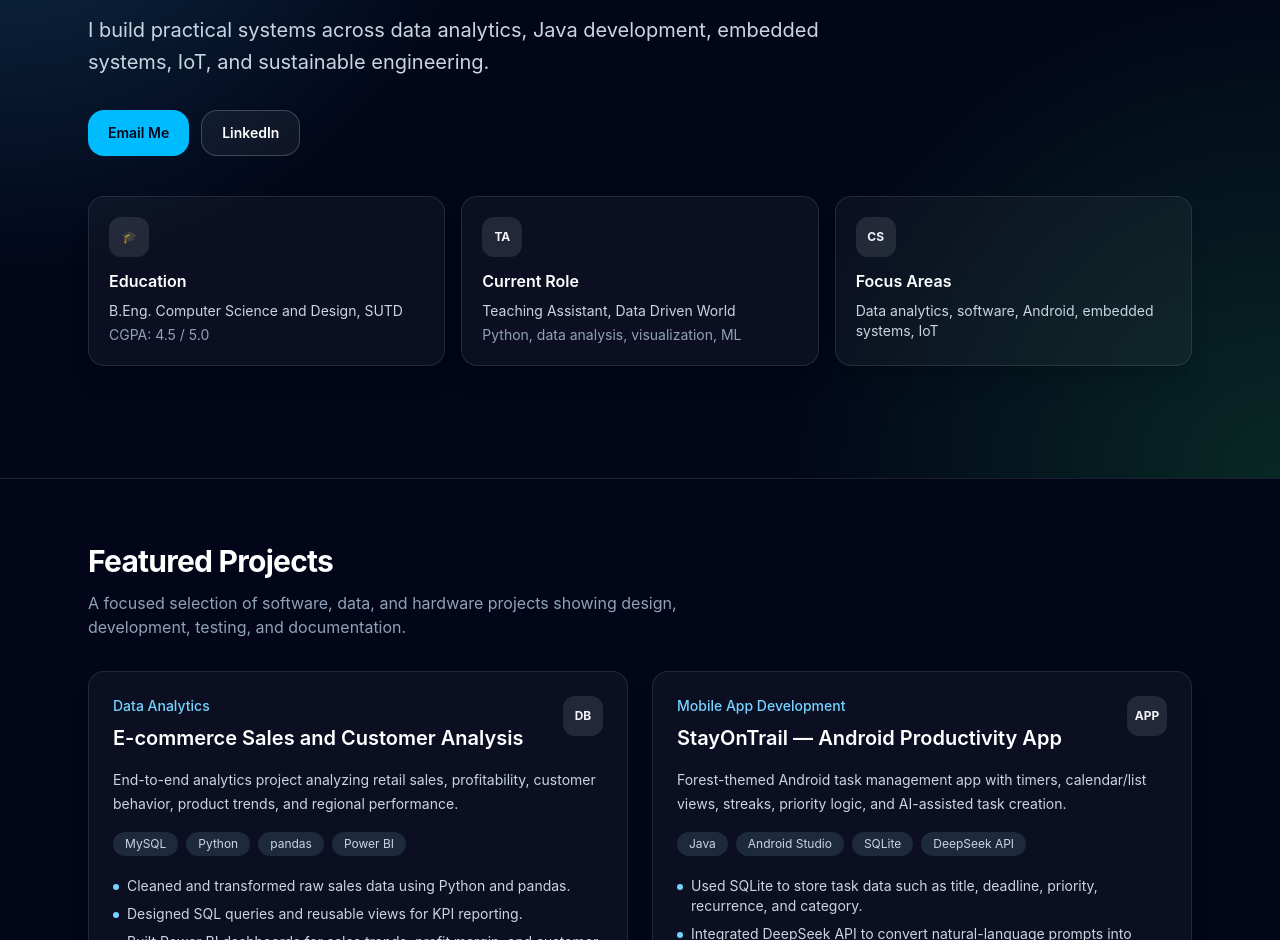
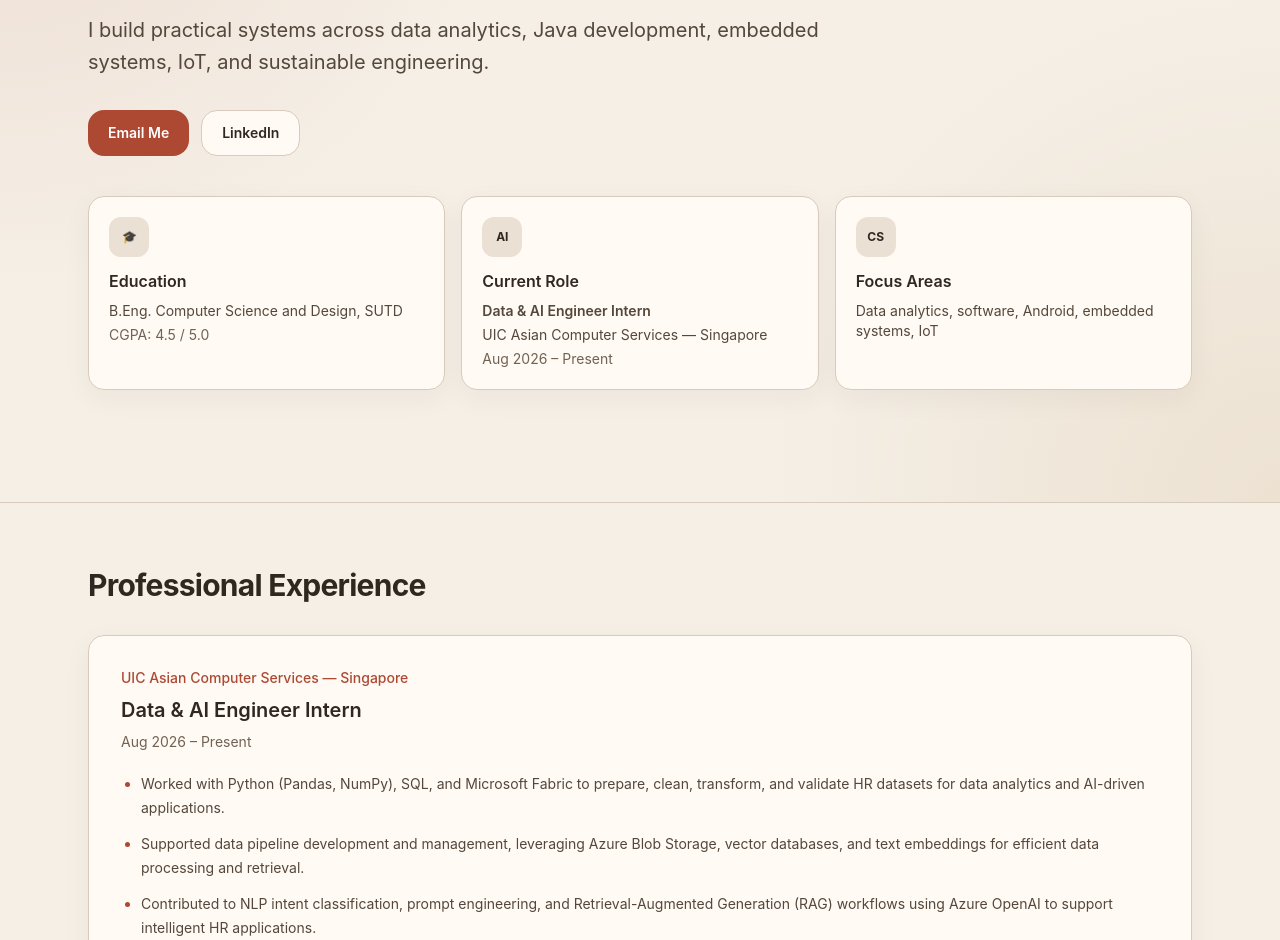
Before and after one commit to Rajapanreturns/bharath-portfolio, a React (Vite) app: page / in a window 1280 px wide. Shown: the part 232-1172 px from the top of the page. Built offline with nearby package versions, Linux system fonts and the light colour scheme.

Commit message:
Refresh portfolio theme and add UIC internship experience

```diff
--- a/src/App.jsx
+++ b/src/App.jsx
@@ -1,5 +1,3 @@
-import React from "react";
-
 const PROJECTS = [
   {
     title: "E-commerce Sales and Customer Analysis",
@@ -115,19 +113,19 @@ runPortfolioTests();
 function SectionTitle({ title, subtitle }) {
   return (
     <div>
-      <h2 className="text-3xl font-bold tracking-tight text-white">{title}</h2>
-      {subtitle ? <p className="mt-3 max-w-2xl text-slate-400">{subtitle}</p> : null}
+      <h2 className="text-3xl font-bold tracking-tight text-ink">{title}</h2>
+      {subtitle ? <p className="mt-3 max-w-2xl text-muted">{subtitle}</p> : null}
     </div>
   );
 }
 
 function Card({ children, className = "" }) {
-  return <div className={`rounded-2xl border border-white/10 bg-white/[0.04] shadow-xl ${className}`}>{children}</div>;
+  return <div className={`rounded-2xl border border-line bg-surface shadow-[0_8px_28px_rgba(48,40,32,0.05)] ${className}`}>{children}</div>;
 }
 
 function TextIcon({ children }) {
   return (
-    <span className="inline-flex h-10 w-10 shrink-0 items-center justify-center rounded-xl bg-white/10 text-xs font-bold text-slate-100">
+    <span className="inline-flex h-10 w-10 shrink-0 items-center justify-center rounded-xl bg-sand-deep text-xs font-bold text-ink">
       {children}
     </span>
   );
@@ -135,12 +133,12 @@ function TextIcon({ children }) {
 
 function ButtonLink({ href, children, variant = "primary", external = false }) {
   const baseClasses =
-    "inline-flex items-center justify-center gap-2 rounded-2xl px-5 py-3 text-sm font-semibold transition focus:outline-none focus:ring-2 focus:ring-sky-300";
+    "inline-flex items-center justify-center gap-2 rounded-2xl px-5 py-3 text-sm font-semibold transition focus:outline-none focus:ring-2 focus:ring-accent focus:ring-offset-2 focus:ring-offset-sand";
 
   const variantClasses = {
-    primary: "bg-sky-400 text-slate-950 hover:bg-sky-300",
-    secondary: "bg-white text-slate-950 hover:bg-slate-200",
-    outline: "border border-white/20 bg-white/5 text-white hover:bg-white/10"
+    primary: "bg-accent text-white hover:bg-accent-hover",
+    secondary: "bg-surface text-ink hover:bg-surface-hover",
+    outline: "border border-line bg-surface text-ink hover:bg-surface-hover"
   };
 
   return (
@@ -157,29 +155,29 @@ function ButtonLink({ href, children, variant = "primary", external = false }) {
 
 function ProjectCard({ project }) {
   return (
-    <Card className="h-full p-6 transition hover:bg-white/[0.07]">
+    <Card className="h-full p-6 transition hover:bg-surface-hover">
       <div className="flex items-start justify-between gap-4">
         <div>
-          <p className="text-sm font-medium text-sky-300">{project.category}</p>
-          <h3 className="mt-2 text-xl font-semibold text-white">{project.title}</h3>
+          <p className="text-sm font-medium text-accent">{project.category}</p>
+          <h3 className="mt-2 text-xl font-semibold text-ink">{project.title}</h3>
         </div>
         <TextIcon>{project.icon}</TextIcon>
       </div>
 
-      <p className="mt-4 text-sm leading-6 text-slate-300">{project.description}</p>
+      <p className="mt-4 text-sm leading-6 text-body">{project.description}</p>
 
       <div className="mt-4 flex flex-wrap gap-2">
         {project.tools.map((tool) => (
-          <span key={tool} className="rounded-full bg-slate-800 px-3 py-1 text-xs text-slate-300">
+          <span key={tool} className="rounded-full bg-sand-deep px-3 py-1 text-xs text-body">
             {tool}
           </span>
         ))}
       </div>
 
-      <ul className="mt-5 space-y-2 text-sm text-slate-300">
+      <ul className="mt-5 space-y-2 text-sm text-body">
         {project.highlights.map((item) => (
           <li key={item} className="flex gap-2">
-            <span className="mt-2 h-1.5 w-1.5 shrink-0 rounded-full bg-sky-300" />
+            <span className="mt-2 h-1.5 w-1.5 shrink-0 rounded-full bg-accent" />
             <span>{item}</span>
           </li>
         ))}
@@ -190,7 +188,7 @@ function ProjectCard({ project }) {
           href={project.link}
           target="_blank"
           rel="noreferrer"
-          className="mt-5 inline-flex items-center gap-2 text-sm font-medium text-sky-300 hover:text-sky-200"
+          className="mt-5 inline-flex items-center gap-2 text-sm font-medium text-accent hover:text-accent-hover"
         >
           View GitHub repository <span aria-hidden="true">↗</span>
         </a>
@@ -201,17 +199,17 @@ function ProjectCard({ project }) {
 
 export default function PortfolioWebsite() {
   return (
-    <main className="min-h-screen bg-slate-950 text-slate-100">
-      <section className="relative overflow-hidden border-b border-white/10">
-        <div className="absolute inset-0 bg-[radial-gradient(circle_at_top_left,rgba(56,189,248,0.25),transparent_35%),radial-gradient(circle_at_bottom_right,rgba(34,197,94,0.18),transparent_35%)]" />
+    <main className="min-h-screen bg-sand text-ink">
+      <section className="relative overflow-hidden border-b border-line">
+        <div className="absolute inset-0 bg-[radial-gradient(circle_at_top_left,rgba(173,73,51,0.12),transparent_35%),radial-gradient(circle_at_bottom_right,rgba(194,156,105,0.16),transparent_35%)]" />
 
         <div className="relative mx-auto flex max-w-6xl flex-col gap-10 px-6 py-20 md:py-28">
           <div className="max-w-3xl">
-            <p className="mb-4 inline-flex rounded-full border border-sky-400/30 bg-sky-400/10 px-4 py-2 text-sm text-sky-200">
+            <p className="mb-4 inline-flex rounded-full border border-accent/25 bg-accent/10 px-4 py-2 text-sm text-accent">
               Computer Science and Design Undergraduate • SUTD
             </p>
-            <h1 className="text-4xl font-bold tracking-tight text-white md:text-6xl">Bharath Rajeev</h1>
-            <p className="mt-5 text-xl leading-8 text-slate-300">
+            <h1 className="text-4xl font-bold tracking-tight text-ink md:text-6xl">Bharath Rajeev</h1>
+            <p className="mt-5 text-xl leading-8 text-body">
               I build practical systems across data analytics, Java development, embedded systems, IoT, and sustainable engineering.
             </p>
 
@@ -226,25 +224,53 @@ export default function PortfolioWebsite() {
           <div className="grid gap-4 md:grid-cols-3">
             <Card className="p-5">
               <TextIcon>🎓</TextIcon>
-              <h3 className="mt-3 font-semibold text-white">Education</h3>
-              <p className="mt-2 text-sm text-slate-300">B.Eng. Computer Science and Design, SUTD</p>
-              <p className="mt-1 text-sm text-slate-400">CGPA: 4.5 / 5.0</p>
+              <h3 className="mt-3 font-semibold text-ink">Education</h3>
+              <p className="mt-2 text-sm text-body">B.Eng. Computer Science and Design, SUTD</p>
+              <p className="mt-1 text-sm text-muted">CGPA: 4.5 / 5.0</p>
             </Card>
 
             <Card className="p-5">
-              <TextIcon>TA</TextIcon>
-              <h3 className="mt-3 font-semibold text-white">Current Role</h3>
-              <p className="mt-2 text-sm text-slate-300">Teaching Assistant, Data Driven World</p>
-              <p className="mt-1 text-sm text-slate-400">Python, data analysis, visualization, ML</p>
+              <TextIcon>AI</TextIcon>
+              <h3 className="mt-3 font-semibold text-ink">Current Role</h3>
+              <p className="mt-2 text-sm font-semibold text-body">Data &amp; AI Engineer Intern</p>
+              <p className="mt-1 text-sm text-body">UIC Asian Computer Services — Singapore</p>
+              <p className="mt-1 text-sm text-muted">Aug 2026 – Present</p>
             </Card>
 
             <Card className="p-5">
               <TextIcon>CS</TextIcon>
-              <h3 className="mt-3 font-semibold text-white">Focus Areas</h3>
-              <p className="mt-2 text-sm text-slate-300">Data analytics, software, Android, embedded systems, IoT</p>
+              <h3 className="mt-3 font-semibold text-ink">Focus Areas</h3>
+              <p className="mt-2 text-sm text-body">Data analytics, software, Android, embedded systems, IoT</p>
             </Card>
           </div>
         </div>
+      </section>
+
+      <section className="mx-auto max-w-6xl px-6 py-16">
+        <SectionTitle title="Professional Experience" />
+        <Card className="mt-8 p-6 md:p-8">
+          <p className="text-sm font-medium text-accent">UIC Asian Computer Services — Singapore</p>
+          <h3 className="mt-2 text-xl font-semibold text-ink">Data &amp; AI Engineer Intern</h3>
+          <p className="mt-2 text-sm text-muted">Aug 2026 – Present</p>
+          <ul className="mt-5 list-disc space-y-3 pl-5 text-sm leading-6 text-body marker:text-accent">
+            <li>
+              Worked with Python (Pandas, NumPy), SQL, and Microsoft Fabric to prepare, clean, transform, and validate HR
+              datasets for data analytics and AI-driven applications.
+            </li>
+            <li>
+              Supported data pipeline development and management, leveraging Azure Blob Storage, vector databases, and text
+              embeddings for efficient data processing and retrieval.
+            </li>
+            <li>
+              Contributed to NLP intent classification, prompt engineering, and Retrieval-Augmented Generation (RAG)
+              workflows using Azure OpenAI to support intelligent HR applications.
+            </li>
+            <li>
+              Utilised Azure DevOps for sprint planning, task tracking, version control, and collaboration with engineers
+              throughout the development lifecycle.
+            </li>
+          </ul>
+        </Card>
       </section>
 
       <section className="mx-auto max-w-6xl px-6 py-16">
@@ -260,7 +286,7 @@ export default function PortfolioWebsite() {
         </div>
       </section>
 
-      <section className="border-y border-white/10 bg-white/[0.03]">
+      <section className="border-y border-line bg-sand-deep/60">
         <div className="mx-auto max-w-6xl px-6 py-16">
           <SectionTitle
             title="Technical Skills"
@@ -269,11 +295,11 @@ export default function PortfolioWebsite() {
 
           <div className="mt-8 grid gap-5 md:grid-cols-2 lg:grid-cols-4">
             {SKILLS.map((skillGroup) => (
-              <Card key={skillGroup.group} className="bg-slate-900/80 p-5">
-                <h3 className="font-semibold text-white">{skillGroup.group}</h3>
+              <Card key={skillGroup.group} className="bg-surface p-5">
+                <h3 className="font-semibold text-ink">{skillGroup.group}</h3>
                 <div className="mt-4 flex flex-wrap gap-2">
                   {skillGroup.items.map((item) => (
-                    <span key={item} className="rounded-full bg-white/10 px-3 py-1 text-xs text-slate-300">
+                    <span key={item} className="rounded-full bg-sand-deep px-3 py-1 text-xs text-body">
                       {item}
                     </span>
                   ))}
@@ -288,16 +314,16 @@ export default function PortfolioWebsite() {
         <div className="grid gap-8 md:grid-cols-[1fr_1.2fr]">
           <div>
             <SectionTitle title="Teaching & Mentoring" />
-            <p className="mt-3 text-slate-400">
+            <p className="mt-3 text-muted">
               As a Teaching Assistant for Data Driven World, I support students in Python programming, data analysis, visualization,
               introductory machine learning, and project development.
             </p>
           </div>
 
           <Card className="p-6">
-            <h3 className="text-xl font-semibold text-white">Teaching Assistant — Data Driven World</h3>
-            <p className="mt-2 text-sm text-slate-400">SUTD • May 2026 – Present</p>
-            <ul className="mt-5 space-y-3 text-sm text-slate-300">
+            <h3 className="text-xl font-semibold text-ink">Teaching Assistant — Data Driven World</h3>
+            <p className="mt-2 text-sm text-muted">SUTD • May 2026 – Present</p>
+            <ul className="mt-5 space-y-3 text-sm text-body">
               <li>Support Term 4 students in Python programming, debugging, data analysis, visualization, and introductory machine learning.</li>
               <li>Provide project consultation, helping student teams refine ideas and troubleshoot implementation issues.</li>
               <li>Conduct project check-offs to assess students’ understanding of concepts and methods applied in their projects.</li>
@@ -306,15 +332,15 @@ export default function PortfolioWebsite() {
         </div>
       </section>
 
-      <footer className="border-t border-white/10 px-6 py-10">
-        <div className="mx-auto flex max-w-6xl flex-col justify-between gap-4 text-sm text-slate-400 md:flex-row">
+      <footer className="border-t border-line px-6 py-10">
+        <div className="mx-auto flex max-w-6xl flex-col justify-between gap-4 text-sm text-muted md:flex-row">
           <p>© 2026 Bharath Rajeev. Built as a technical portfolio.</p>
           <div className="flex flex-wrap gap-4">
-            <a className="hover:text-white" href="mailto:rajeevbharath2@gmail.com">
+            <a className="hover:text-accent" href="mailto:rajeevbharath2@gmail.com">
               Email
             </a>
             <a
-              className="hover:text-white"
+              className="hover:text-accent"
               href="https://www.linkedin.com/in/bharath-rajeev-9a5b40311/"
               target="_blank"
               rel="noreferrer"
--- a/src/index.css
+++ b/src/index.css
@@ -1 +1,25 @@
 @import "tailwindcss";
+
+@theme {
+  --color-sand: #f5efe6;
+  --color-sand-deep: #eae0d3;
+  --color-surface: #fffaf4;
+  --color-surface-hover: #f8f0e5;
+  --color-ink: #302820;
+  --color-body: #54473b;
+  --color-muted: #716253;
+  --color-accent: #ad4933;
+  --color-accent-hover: #8e3826;
+  --color-line: #d9cbbb;
+}
+
+:root {
+  color-scheme: light;
+  background: var(--color-sand);
+  color: var(--color-ink);
+}
+
+::selection {
+  background: #ad493333;
+  color: var(--color-ink);
+}
```
